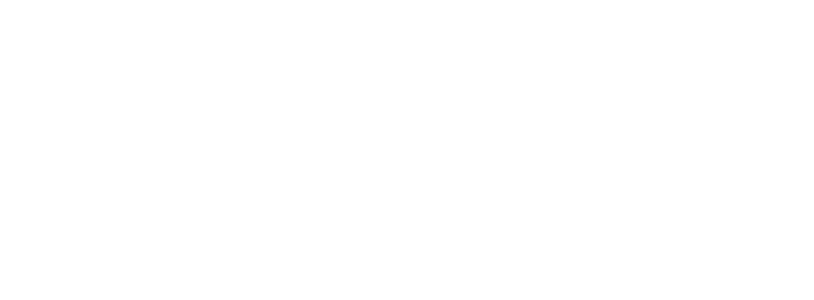
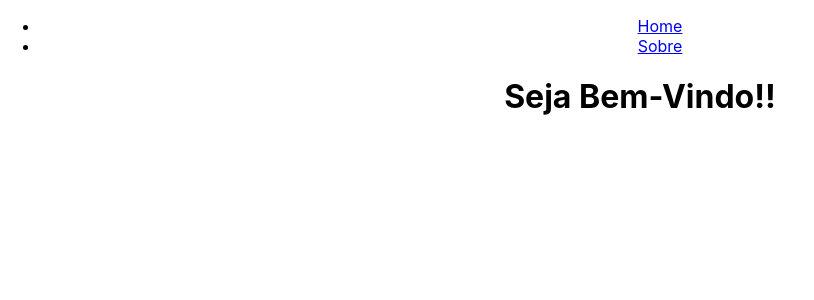
Before and after one commit to MarianaSiano/desafio-react-code, a React (Create React App) app: page / in a window 1280 px wide. Shown: the top 300 px of the page, without its empty margins (0-814 px from the left). Built offline with nearby package versions, Linux system fonts and the light colour scheme.

Commit message:
Algumas páginas feitas e routerizadas

```diff
--- /dev/null
+++ b/src/components/layouts/Content.jsx
@@ -0,0 +1,24 @@
+//Importe React
+import React from 'react';
+
+//Importe Route
+import { Routes, Route } from 'react-router-dom'
+
+//Importe view
+import Home from '../../views/pages/Home';
+import Sobre from '../../views/pages/Sobre';
+import NotFound from '../../views/pages/NotFound';
+
+const Content = props => (
+    <main className='Content'>
+        <Routes>
+            <Route exact path='/' element={<Home />} />
+
+            <Route path='/about' element={<Sobre />} />
+
+            <Route path='*' element={<NotFound />} />
+        </Routes>
+    </main>
+)
+
+export default Content
--- /dev/null
+++ b/src/components/layouts/Menu.jsx
@@ -0,0 +1,23 @@
+//Importe React
+import React from 'react';
+
+//Importe Router
+import { Link } from 'react-router-dom';
+
+const Menu = props => (
+    <aside className='Menu'>
+        <nav>
+            <ul>
+                <li>
+                    <Link to='/'>Home</Link>
+                </li>
+
+                <li>
+                    <Link to='/sobre'>Sobre</Link>
+                </li>
+            </ul>
+        </nav>
+    </aside>
+)
+
+export default Menu
--- a/src/views/App.jsx
+++ b/src/views/App.jsx
@@ -9,10 +9,15 @@
 import { BrowserRouter as Router } from 'react-router-dom';
 
 //Components
+import Menu from '../components/layouts/Menu';
+import Content from '../components/layouts/Content';
 
 const App = props => (
   <div className='App'>
-    <Router></Router>
+    <Router>
+      <Menu />
+      <Content />
+    </Router>
   </div>
 )
 
```
Also changed, not shown: src/components/layouts/Card.jsx (added).
